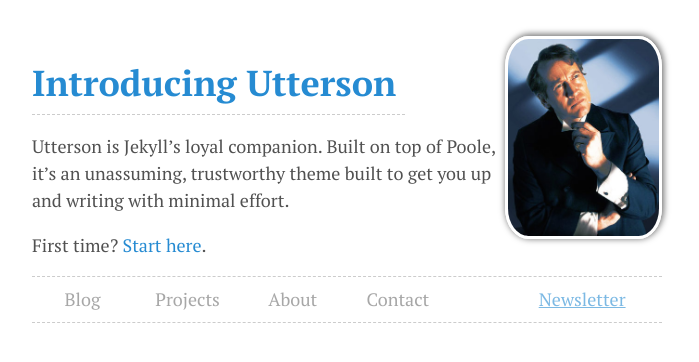
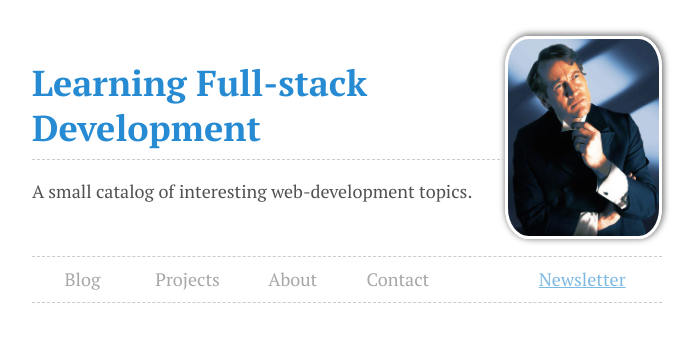
Before and after one commit to galaxyhitcher/galaxyhitcher.github.io, a Jekyll site: the page built from index.html, in a window 1280 px wide. Shown: the top 362 px of the page, without its empty margins (293-992 px from the left). Built offline with Jekyll 4.4.1, drawn with Linux system fonts in a browser that asks for light colours.

Commit message:
edit intro page

```diff
--- a/_includes/content/home-intro.md
+++ b/_includes/content/home-intro.md
@@ -1,6 +1,4 @@
 
-# [Introducing Utterson](/)
+# [Learning Full-stack Development](/)
 
-Utterson is Jekyll's loyal companion. Built on top of Poole, it's an unassuming, trustworthy theme built to get you up and writing with minimal effort.
-
-First time? [Start here](http://utterson.alidcastano.com/introducing-utterson).
+A small catalog of interesting web-development topics.
```
